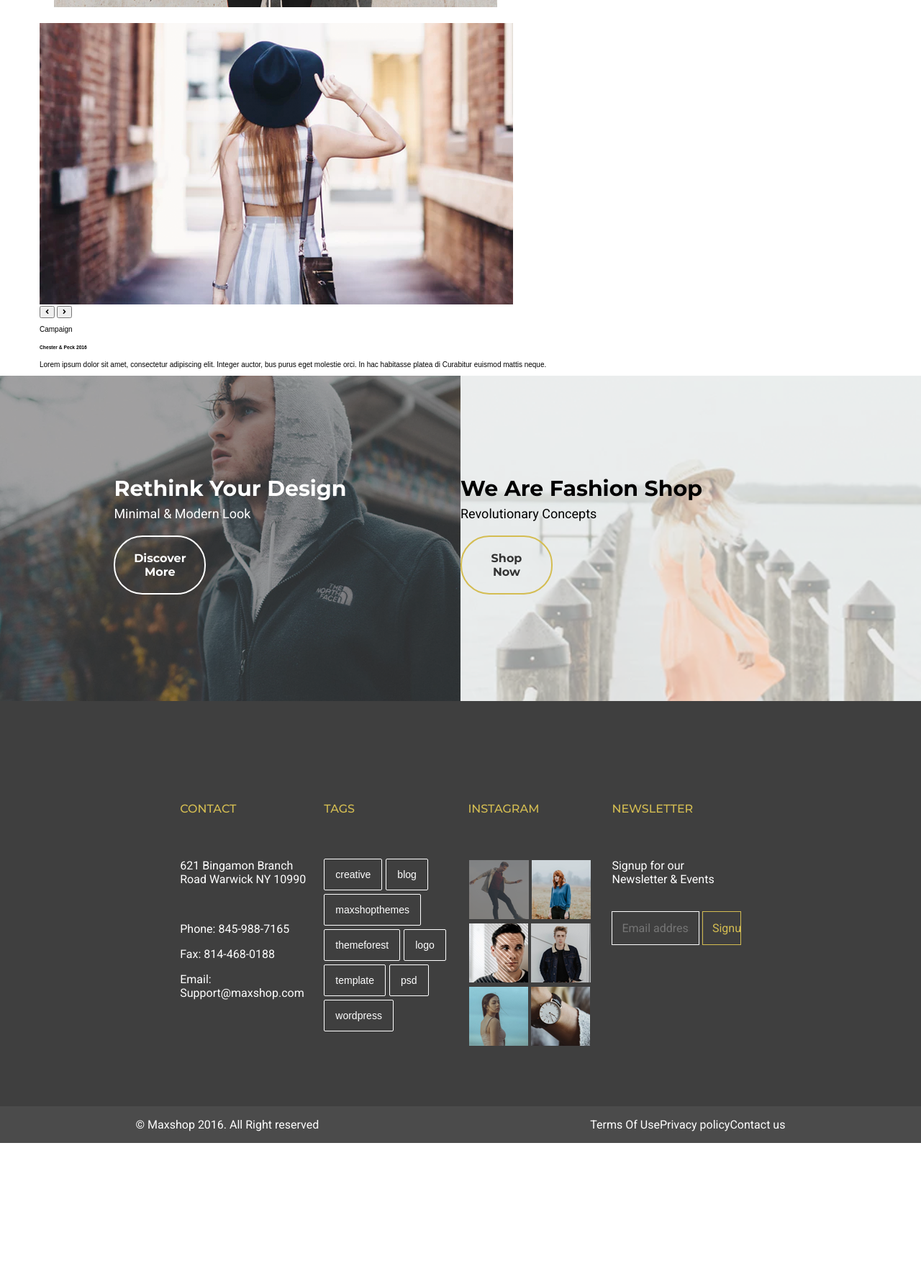
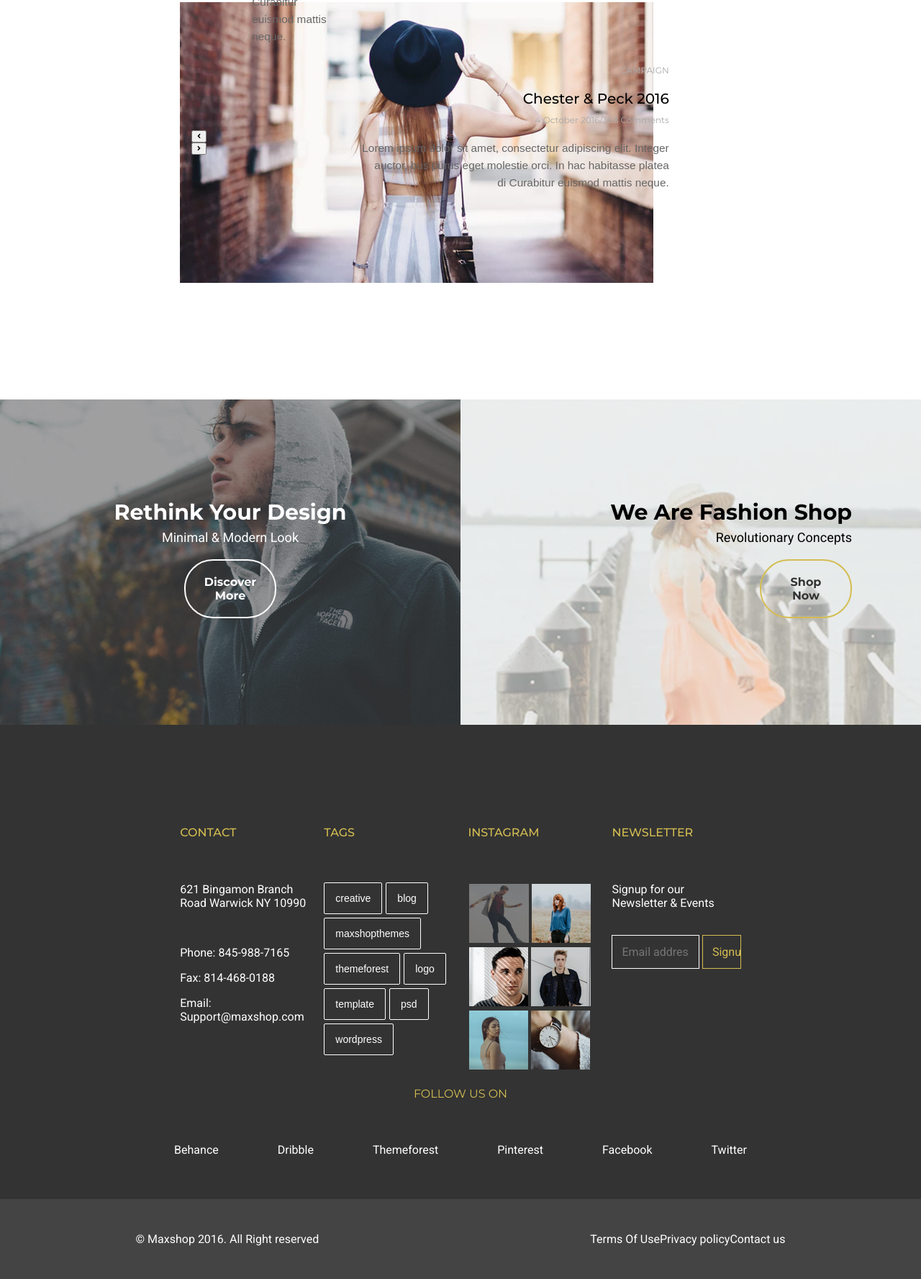
Before and after one commit to WesDevs/maxshop, a plain HTML site: page index.html in a window 1280 px wide. Shown: the part 6049-7826 px from the top of the page at 72% size. Before the commit the page ends 7637 px from the top, so only its background shows below. Drawn offline with nearby package versions, Linux system fonts and the light colour scheme; files that its build step writes are made by us from their sources.

Commit message:
added gh-pages

```diff
--- a/index.html
+++ b/index.html
@@ -399,28 +399,29 @@
 
     <section class="blog">
 
-        <h4 class="blog__header4">Our Blog</h4>
+        <h4 class="blog__header">Our Blog</h4>
 
-        <div class="blog__content">
+        <div class="blog__content blog__content--primary">
 
-            <div class="blog__content__text">
-                <p>Lookbook</p>
-                <h6>Excerpt: A Sense of Belonging</h6>
+            <div class=" blog__content__text blog__content__text--primary clearfix">
+                <h6>Lookbook</h6>
+                <h5>Excerpt: A Sense of Belonging</h5>
+                <h6>4 October 2016/368 Comments</h6>
                 <p>Lorem ipsum dolor sit amet, consectetur adipiscing elit. Integer auctor, bus purus eget molestie orci. In
                     hac habitasse platea di Curabitur euismod mattis neque.</p>
             </div>
 
-            <img src="images/blog-1.png" alt="" class="blog__content__image">
+            <div class="blog__content__image">
+                <img src="images/blog-1.png" alt="" class="blog__content__image">
+            </div>
 
         </div>
 
-        <div class="blog__content">
+        <div class="blog__content blog__content--secondary ">
 
-            <div class="blog__content__image">
+            <div class="blog__content__container">
 
-                <img src="images/blog-2.png" alt="">
-
-                <div class="blog__content__image__button">
+                <div class="blog__content__container__button">
                     <button>
                         <i class="fas fa-angle-left"></i>
                     </button>
@@ -431,12 +432,14 @@
 
             </div>
 
-            <div class="blog__content__text">
+            <div class="blog__content__text blog__content__text--secondary clearfix">
 
-                <p>Campaign</p>
-                <h6>Chester & Peck 2016</h6>
-                <p>Lorem ipsum dolor sit amet, consectetur adipiscing elit. Integer auctor, bus purus eget molestie orci. In
-                    hac habitasse platea di Curabitur euismod mattis neque.</p>
+                <h6>Campaign</h6>
+                <h5>Chester & Peck 2016</h5>
+                <h6>4 October 2016/368 Comments</h6>
+<p>Lorem ipsum dolor sit amet, consectetur adipiscing elit. Integer
+    <br>auctor, bus purus eget molestie orci. In hac habitasse platea
+    <br> di Curabitur euismod mattis neque.</p>
             </div>
 
         </div>
@@ -548,7 +551,22 @@
 
         </section>
 
+        <section class="social-nav">
+            <p class="social-nav__header">Follow us On</p>
+
+            <ul class="social-nav__menu">
+                <li class="social-nav__menu__menu-item"><a href="#">Behance</a></li>
+                <li class="social-nav__menu__menu-item"><a href="#">Dribble</a></li>
+                <li class="social-nav__menu__menu-item"><a href="#">Themeforest</a></li>
+                <li class="social-nav__menu__menu-item"><a href="#">Pinterest</a></li>
+                <li class="social-nav__menu__menu-item"><a href="#">Facebook</a></li>
+                <li class="social-nav__menu__menu-item"><a href="#">Twitter</a></li>
+            </ul>
+
+        </section>
+
         <section class="terms">
+
             <p class="terms__copyright">&#xA9; Maxshop 2016. All Right reserved</p>
 
             <div class="terms__tpc">
@@ -556,6 +574,7 @@
                 <p>Privacy policy</p>
                 <p>Contact us</p>
             </div>
+
         </section>
     </footer>
 
--- a/styles/components/_body.scss
+++ b/styles/components/_body.scss
@@ -21,10 +21,13 @@
             background-image: url(../images/image-1.png);
             width: 28%;
         }
+
         &--center {
             background-image: url(../images/image-2.png);
             width: 28%;
+            position: relative;
         }
+
         &--right {
             background-image: url(../images/image-3.png);
             width: 28%;
@@ -252,6 +255,92 @@
 }
 
 .blog {
-    max-width: 1170px;
-    margin: 0 auto;
+    width: 60.9%;
+    margin: 0 auto 162px auto;
+
+    &__content {
+        display: flex;
+
+        &__text {
+            display: flex;
+            flex-direction: column;
+            align-content: space-between;
+            justify-content: center;
+
+            & h6,
+            & h5,
+            & p {
+                margin: 0;
+                z-index: 9;
+                position: relative;
+            }
+
+            & h6 {
+                color: #aaa;
+                @include fontSize(12);
+                font-weight: 400;
+                font-family: $mont;
+                margin-bottom: 20px;
+            }
+
+            & h6:first-of-type {
+                text-transform: uppercase;
+            }
+
+            & h6:last-of-type {
+            }
+
+            & h5 {
+                @include fontSize(20);
+                font-weight: 500;
+                font-family: $mont;
+                margin-bottom: 10px;
+            }
+
+            & p {
+                @include fontSize(15.38);
+                color: #666;
+                line-height: 24px;
+                padding-bottom: 40px;
+            }
+
+            &--secondary {
+                margin-right: 100px;
+                width: 100%;
+            }
+
+            &--primary {
+                margin-left: 100px;
+            }
+        }
+
+        &__image {
+            z-index: 4;
+
+        }
+
+        &--primary {
+            z-index: 5;
+            position: relative;
+        }
+
+        &--secondary {
+            margin-top: -100px;
+            z-index: 1;
+            position: relative;
+            display: flex;
+            align-items: center;
+            text-align: right;
+            background: url(../images/blog-2.png) no-repeat;
+            height: 390px;
+        }
+
+        &__container {
+            position: relative;
+            z-index: 10;
+
+        }
+    }
+
+
 }
--- a/styles/components/_footer.scss
+++ b/styles/components/_footer.scss
@@ -64,7 +64,7 @@
             display: flex;
             flex-flow: column wrap;
             justify-content: center;
-            align-content: center;
+            align-items: center;
             padding: 138px 0;
 
             & a {
@@ -77,7 +77,7 @@
             display: flex;
             flex-flow: column wrap;
             justify-content: center;
-            align-content: right;
+            align-items: flex-end;
 
             & p,
             & h4,
@@ -98,14 +98,15 @@
 
 footer {
     width: 100%;
-    background: rgb(63, 63, 63);
+    background: rgb(51, 51, 51);
 }
 
 .footer {
     width: 60.9%;
     margin: 0 auto;
     display: flex;
-    padding: 80px 0;
+    padding-top: 80px;
+    padding-bottom: 20px;
     justify-content: space-between;
 
     &__units {
@@ -193,6 +194,9 @@ footer {
                 background: transparent;
                 color: white;
                 border: 1px white solid;
+                &:focus {
+                    box-shadow: 0 5px 2px blue;
+                }
             }
 
             &__submit {
@@ -200,24 +204,75 @@ footer {
                 background: transparent;
                 border: 1px $puddleYellow solid;
                 color: $puddleYellow;
+                &:active {
+                    background: white;
+                }
             }
         }
+    }
+}
 
+.social-nav {
+    text-align: center;
+
+    &__header {
+        color: $puddleYellow;
+        @include fontSize(16);
+        font-family: $mont;
+        margin: 0;
+        text-transform: uppercase;
+    }
+
+    &__menu {
+        margin: 0;
+        padding: 0;
+        display: flex;
+        flex-wrap: wrap;
+        justify-content: center;
+
+        &__menu-item {
+            margin: 0 21px;
+            display: block;
+            padding: 59px 0;
+
+            & a {
+                color: white;
+                text-decoration: none;
+                @include fontSize(16);
+                font-family: $robo;
+                padding: 10px 20px;
+
+                &:hover {
+                    border: $puddleYellow 1px solid;
+                    border-radius: 20px;
+                    color: $puddleYellow;
+                }
+
+            }
+        }
     }
 }
 
 .terms {
     width: 100%;
-    background: rgb(75, 75, 75);
+    background: rgb(68, 68, 68);
     color: white;
     display: flex;
     justify-content: space-around;
-    align-content: baseline;
+    align-content: center;
     @include fontSize(16);
     font-family: $robo;
 
+    &__tpc,
+    &__copyright {
+        padding: 30px 0;
+    }
+
+    &__copyright {
+        display: flex;
+    }
+
     &__tpc {
         display: flex;
-
     }
 }
```
